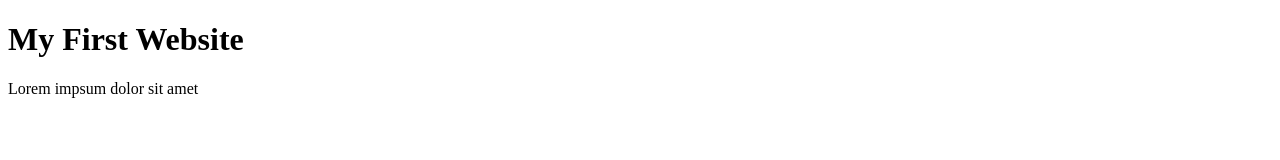
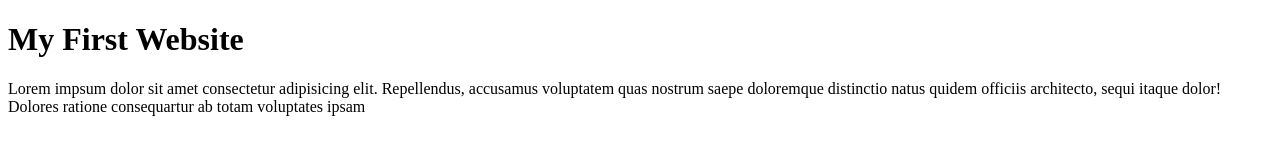
Before and after one commit to Eonilll/Eonilll.github.io, a plain HTML site: page index.html in a window 1280 px wide. Drawn offline with Linux system fonts and the light colour scheme.

Commit message:
first 04/28/25

```diff
--- a/index.html
+++ b/index.html
@@ -8,7 +8,7 @@
 <body>
     <div class=" container">
         <h1>My First Website</h1>
-        <p>Lorem impsum dolor sit amet</p>
+        <p>Lorem impsum dolor sit amet consectetur adipisicing elit. Repellendus, accusamus voluptatem quas nostrum saepe doloremque distinctio natus quidem officiis architecto, sequi itaque dolor! Dolores ratione consequartur ab totam voluptates ipsam</p>
     </div>
 </body>
 </html>
```
